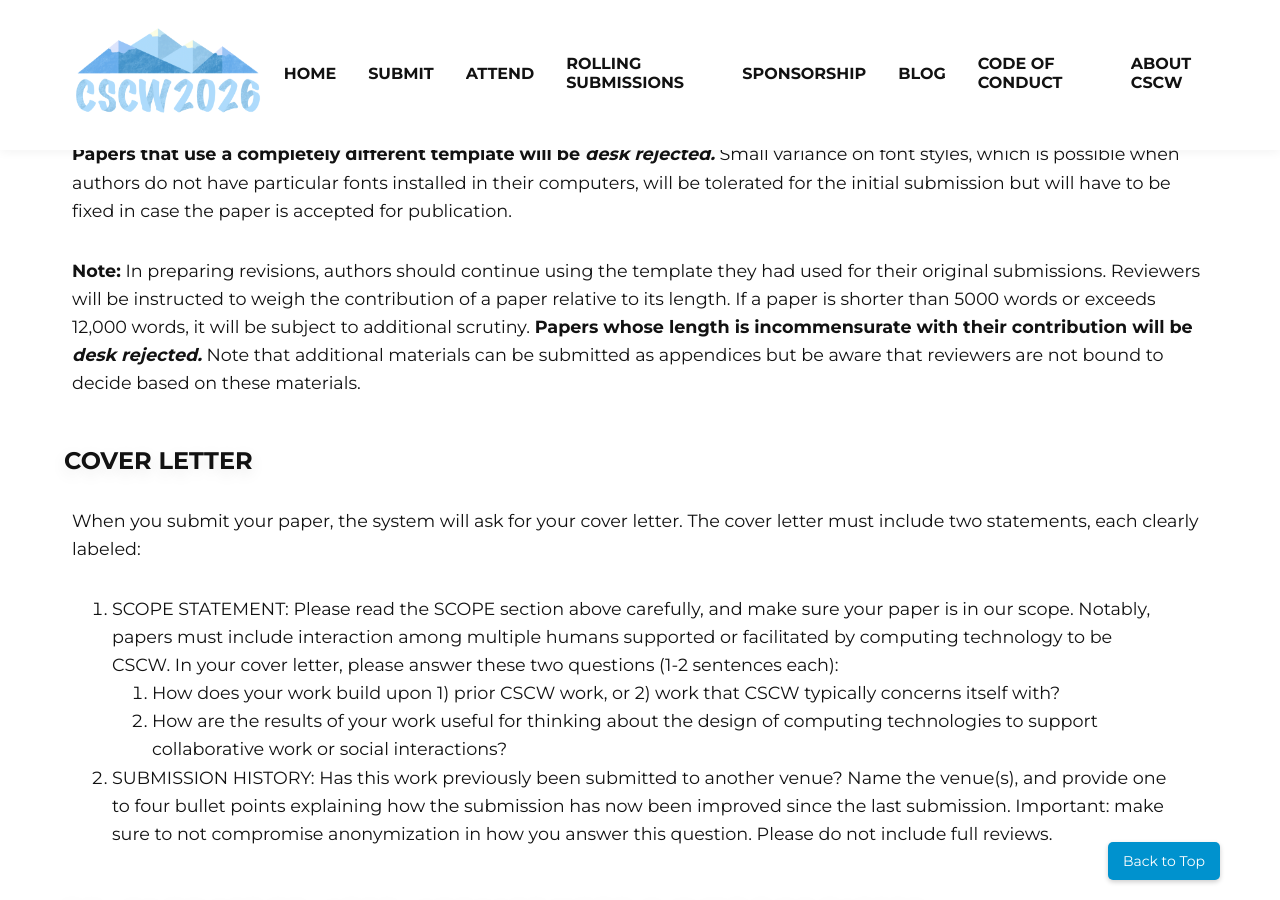
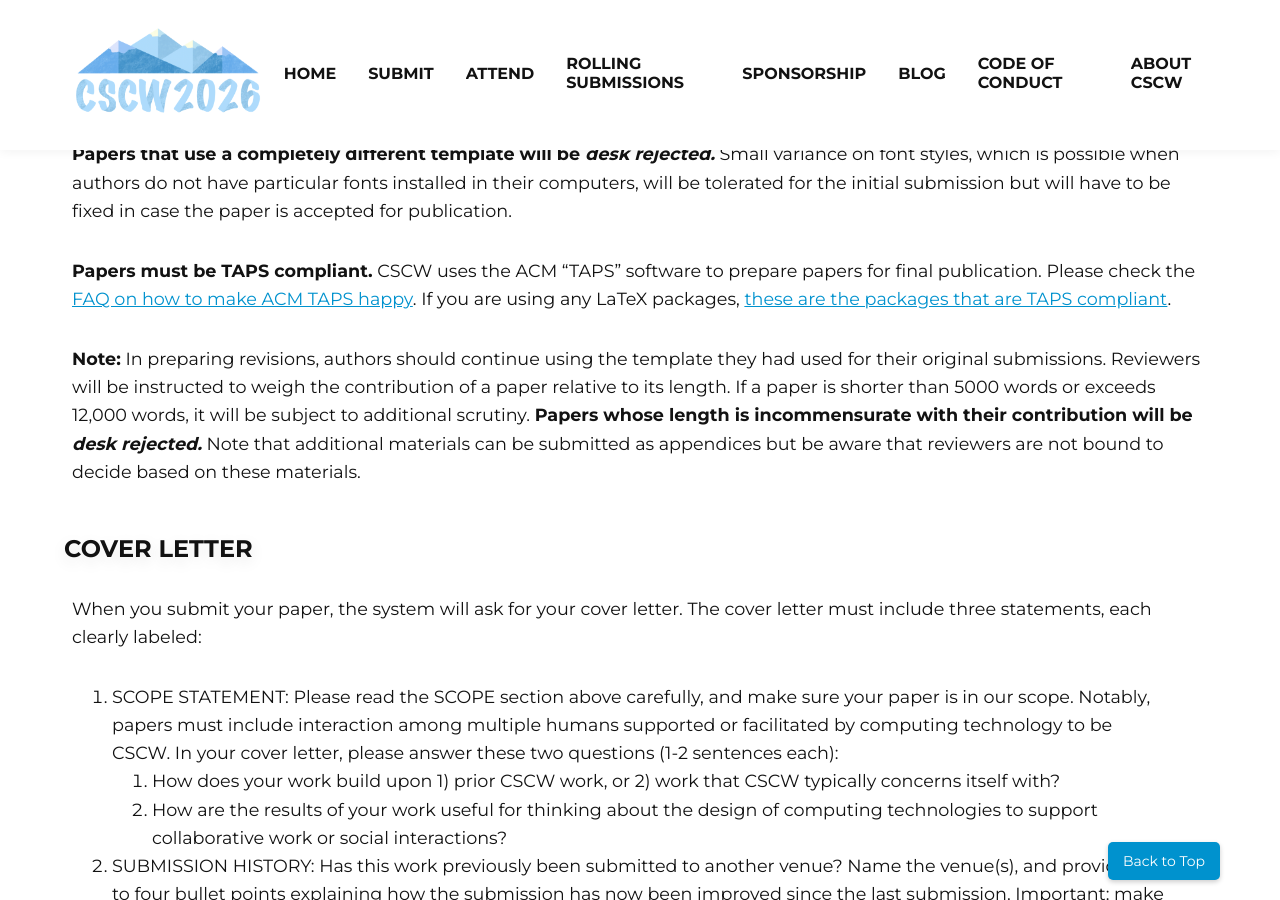
Before and after one commit to anthonypinter/cscw2026-website, a Jekyll site: the page built from rolling.html, in a window 1280 px wide and 900 px high, scrolled down 6825 px. Built offline with Jekyll 4.4.1, drawn with Linux system fonts in a browser that asks for light colours; some of the changed text lies outside the part shown.

Commit message:
rolling updates

```diff
--- a/rolling.html
+++ b/rolling.html
@@ -236,13 +236,17 @@
        </div>
 
        <div class="page-text">
+        <strong>Papers must be TAPS compliant.</strong> CSCW uses the ACM “TAPS” software to prepare papers for final publication. Please check the <a href="https://gist.github.com/xiaohk/e4c625c080715f62f3ddeab8e3dccbc2">FAQ on how to make ACM TAPS happy</a>. If you are using any LaTeX packages, <a href="https://authors.acm.org/proceedings/production-information/accepted-latex-packages">these are the packages that are TAPS compliant</a>.
+       </div>
+
+       <div class="page-text">
         <strong>Note:</strong> In preparing revisions, authors should continue using the template they had used for their original submissions. Reviewers will be instructed to weigh the contribution of a paper relative to its length. If a paper is shorter than 5000 words or exceeds 12,000 words, it will be subject to additional scrutiny. <strong>Papers whose length is incommensurate with their contribution will be <em>desk rejected.</em></strong> Note that additional materials can be submitted as appendices but be aware that reviewers are not bound to decide based on these materials.
        </div>
 
        <h3>COVER LETTER</h3>
 
        <div class="page-text">
-        When you submit your paper, the system will ask for your cover letter. The cover letter must include two statements, each clearly labeled:
+        When you submit your paper, the system will ask for your cover letter. The cover letter must include three statements, each clearly labeled:
        </div>
 
        <div class="page-text">
@@ -254,6 +258,7 @@
           </ol>
           <li>SUBMISSION HISTORY: Has this work previously been submitted to another venue? Name the venue(s), and provide one to four bullet points explaining how the submission has now been improved since the last submission. Important: make sure to not compromise anonymization in how you answer this question. Please do not include full reviews.
           </li>
+          <li>Please note if you have a conflict of interest with the editors-in-chief or track editors (see above), according to the <a href="https://nam10.safelinks.protection.outlook.com/?url=https%3A%2F%2Fwww.acm.org%2Fpublications%2Fpolicies%2Fconflict-of-interest&data=05%7C02%7Canthony.pinter%40colorado.edu%7Cfa31b396ddb44956924308de8f597e56%7C3ded8b1b070d462982e4c0b019f46057%7C1%7C0%7C639105811702643924%7CUnknown%7CTWFpbGZsb3d8eyJFbXB0eU1hcGkiOnRydWUsIlYiOiIwLjAuMDAwMCIsIlAiOiJXaW4zMiIsIkFOIjoiTWFpbCIsIldUIjoyfQ%3D%3D%7C0%7C%7C%7C&sdata=bbaXX8nEKyi8MQM44yvh8JhJKW%2FtU3XkJJn4WIbe0Hc%3D&reserved=0">ACM Conflict of interest policy</a>.</li>
         </ol>
       </div>
 
```
Also changed, not shown: 1 other file.
